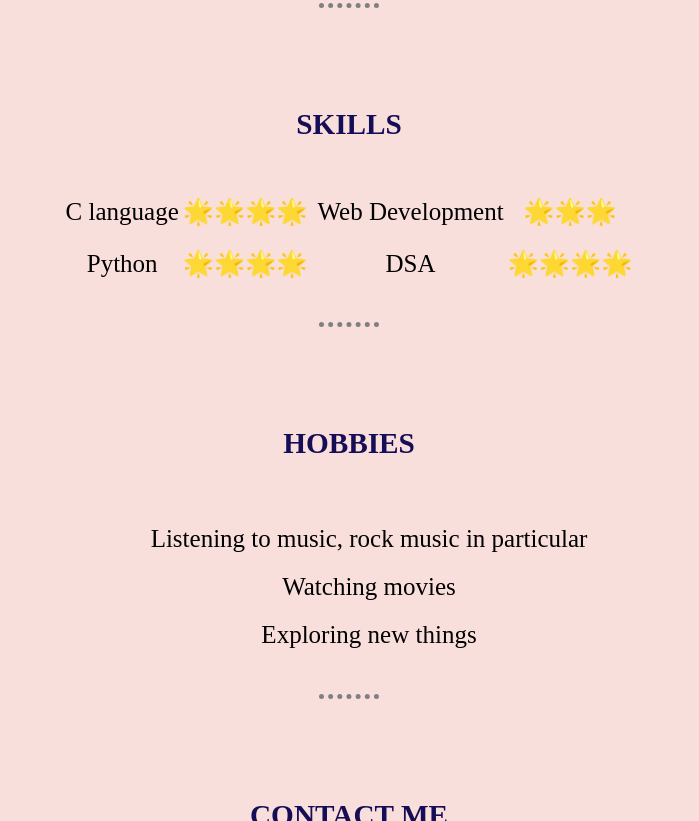
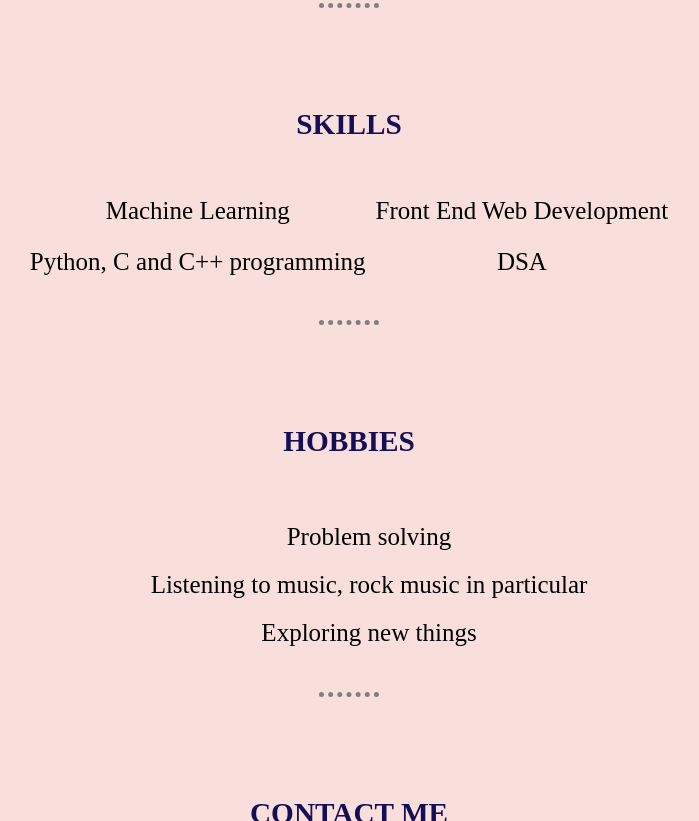
Before and after one commit to Tapan05/Portfolio, a plain HTML site: page index.html in a window 1280 px wide. Shown: the part 676-1497 px from the top of the page, without its empty margins (291-990 px from the left). Drawn offline with Linux system fonts and the light colour scheme.

Commit message:
Update index.html

```diff
--- a/index.html
+++ b/index.html
@@ -39,12 +39,12 @@
       <td>
         <table>
           <tr>
-            <td>C language</td>
-            <td>🌟🌟🌟🌟</td>
+            <td>Machine Learning</td>
+
           </tr>
           <tr>
-            <td>Python</td>
-            <td>🌟🌟🌟🌟</td>
+            <td>Python, C and C++ programming</td>
+
           </tr>
 
         </table>
@@ -53,11 +53,11 @@
         <table>
 
           <tr>
-            <td>Web Development</td>
-            <td>🌟🌟🌟</td>
+            <td>Front End Web Development</td>
+
           <tr>
             <td>DSA</td>
-            <td>🌟🌟🌟🌟</td>
+
           </tr>
     </tr>
   </table>
@@ -68,8 +68,8 @@
   <hr>
   <h3>HOBBIES</h3>
   <ol>
+    <li>Problem solving</li>
     <li>Listening to music, rock music in particular</li>
-    <li>Watching movies</li>
     <li>Exploring new things</li>
   </ol>
   <hr>
```
